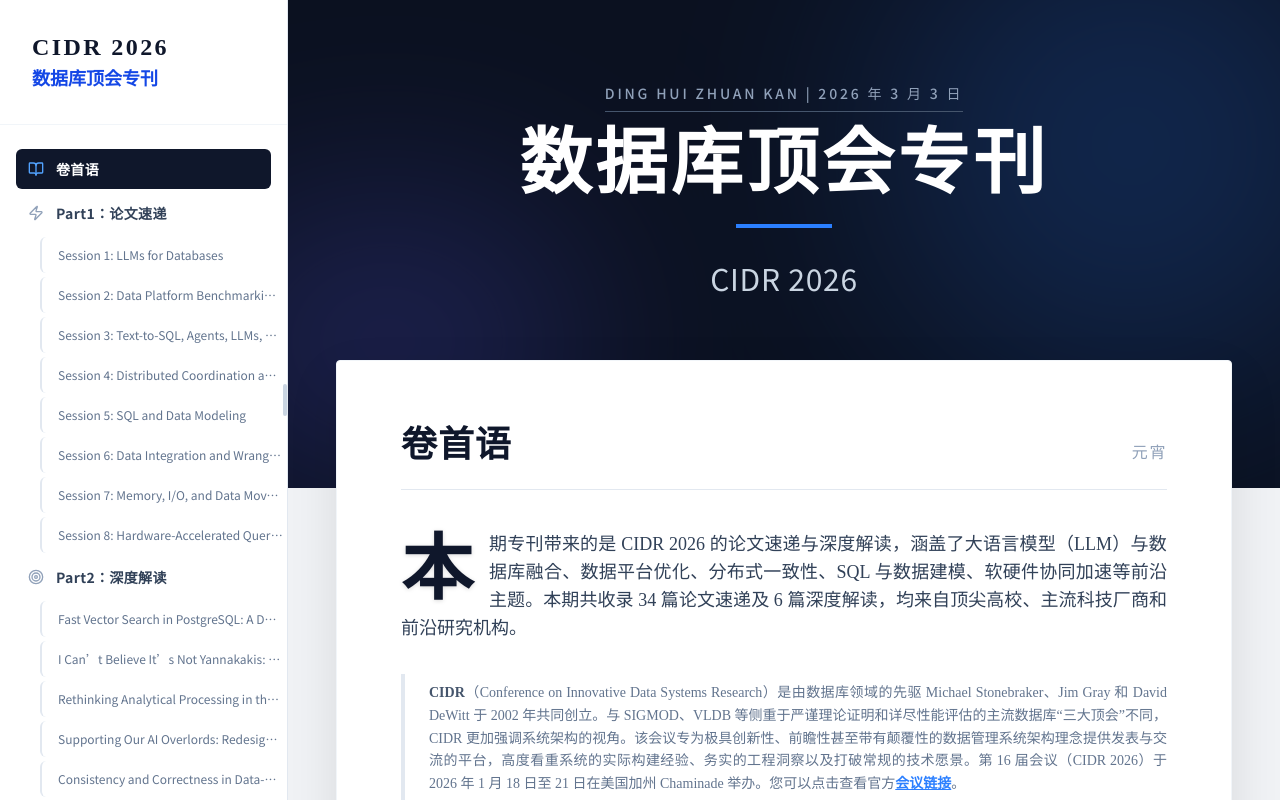
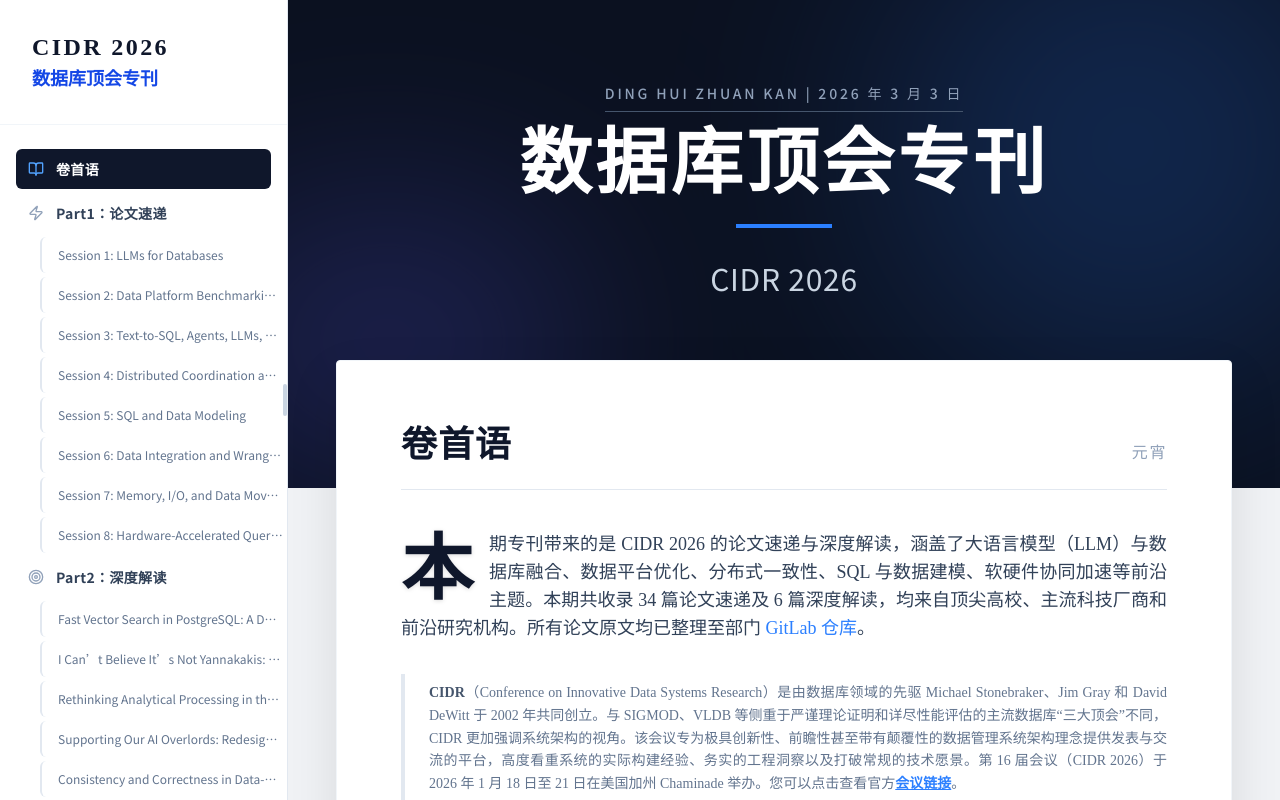
Before and after one commit to Szlllc/cidr-2026.github.io, a React (Vite) app: page / in a window 1280 px wide. Shown: the top 800 px of the page. Built offline with nearby package versions, Linux system fonts and the light colour scheme.

Commit message:
更新论文仓库链接

```diff
--- a/src/App.tsx
+++ b/src/App.tsx
@@ -211,7 +211,7 @@
                 {/* 第一段：核心导读，保留大字首字下沉，作为视觉重点 */}
                 <p className="mb-8">
                   <span className="float-left text-6xl md:text-7xl font-serif font-bold text-slate-900 mr-4 mt-1 leading-none drop-shadow-sm">本</span>
-                  期专刊带来的是 CIDR 2026 的论文速递与深度解读，涵盖了大语言模型（LLM）与数据库融合、数据平台优化、分布式一致性、SQL 与数据建模、软硬件协同加速等前沿主题。本期共收录 34 篇论文速递及 6 篇深度解读，均来自顶尖高校、主流科技厂商和前沿研究机构。
+                  期专刊带来的是 CIDR 2026 的论文速递与深度解读，涵盖了大语言模型（LLM）与数据库融合、数据平台优化、分布式一致性、SQL 与数据建模、软硬件协同加速等前沿主题。本期共收录 34 篇论文速递及 6 篇深度解读，均来自顶尖高校、主流科技厂商和前沿研究机构。所有论文原文均已整理至部门 <a href="http://tprd.dameng.com/gitlab/linchen/paper/-/tree/main/cidr-2026?ref_type=heads" className="text-blue-500 hover:text-blue-600">GitLab 仓库</a>。
                 </p>
 
                 {/* 第二段：CIDR 背景介绍，弱化的引用框样式，缩小字号 */}
```
